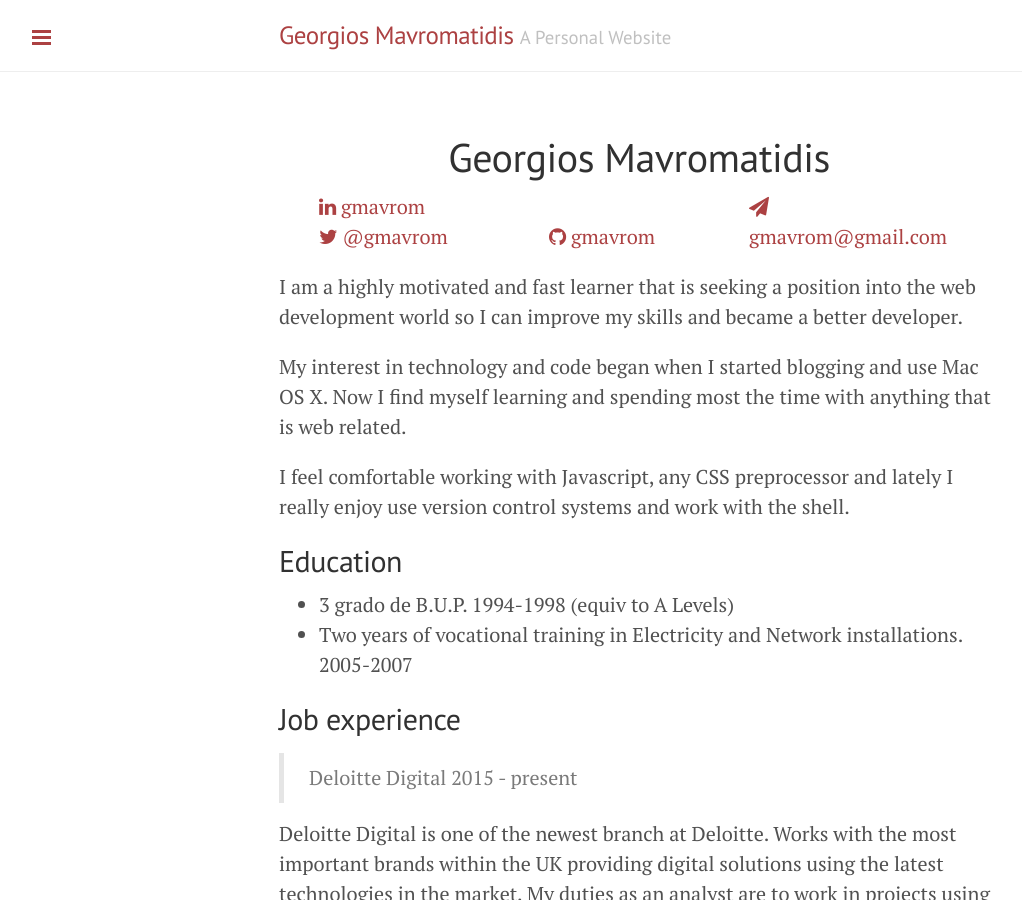
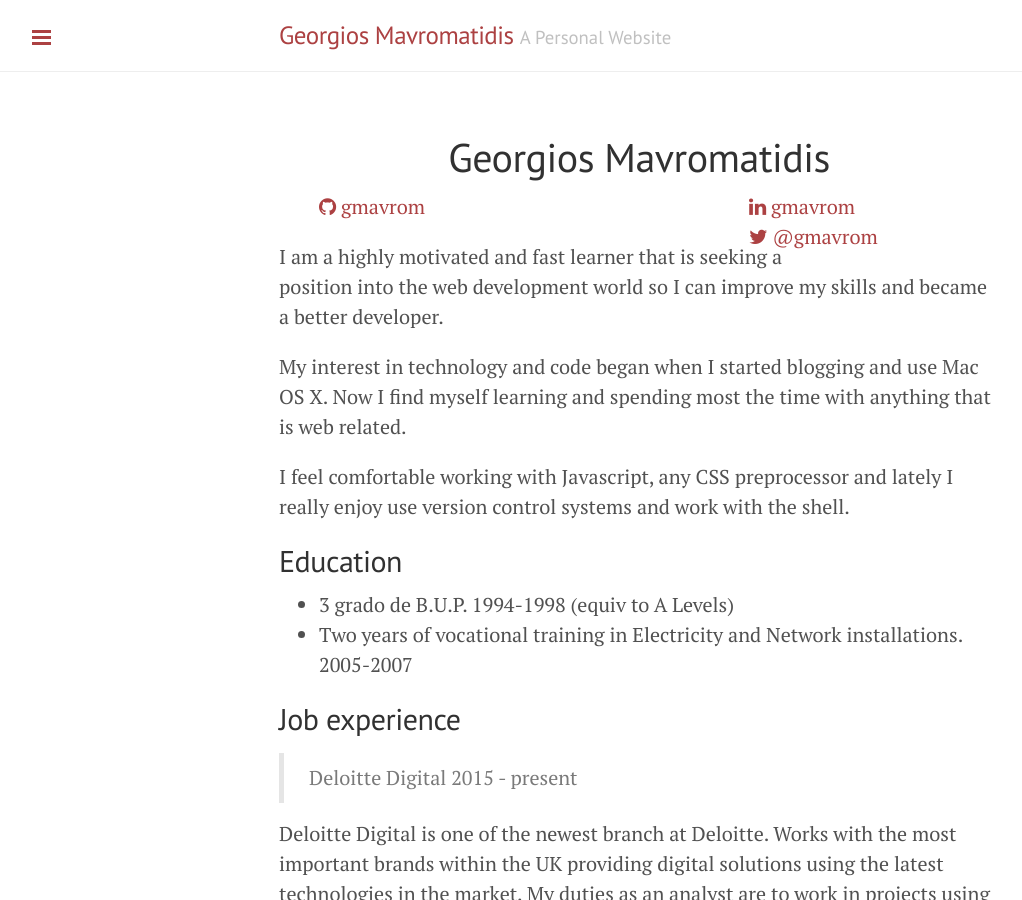
Before and after one commit to gmavrom33/gmavrom.github.io, a Jekyll site: the page built from cv/index.md, in a window 1280 px wide and 900 px high. Shown: the whole window, without its empty margins (1-1023 px from the left). Built offline with Jekyll 4.4.1, drawn with Linux system fonts in a browser that asks for light colours; nearby versions of some CDN libraries.

Commit message:
Update index.md

```diff
--- a/cv/index.md
+++ b/cv/index.md
@@ -12,7 +12,6 @@ title: CV
 
 <div class="contact">
   <ul>
-		<li><a href="mailto:georgios.mavromatidis@gmail.com?subject=Say%20Hello%20to%20George"><i class="fa fa-send"></i> gmavrom@gmail.com</a></li>
 		<li><a href="https://www.linkedin.com/in/gmavrom"><i class="fa fa-linkedin"></i> gmavrom</a></li>
 		<li><a href="https://github.com/gmavrom"><i class="fa fa-github"></i>  gmavrom</a></li>
 		<li><a href="https://twitter.com/gmavrom"><i class="fa fa-twitter"></i>  @gmavrom</a></li>
```
